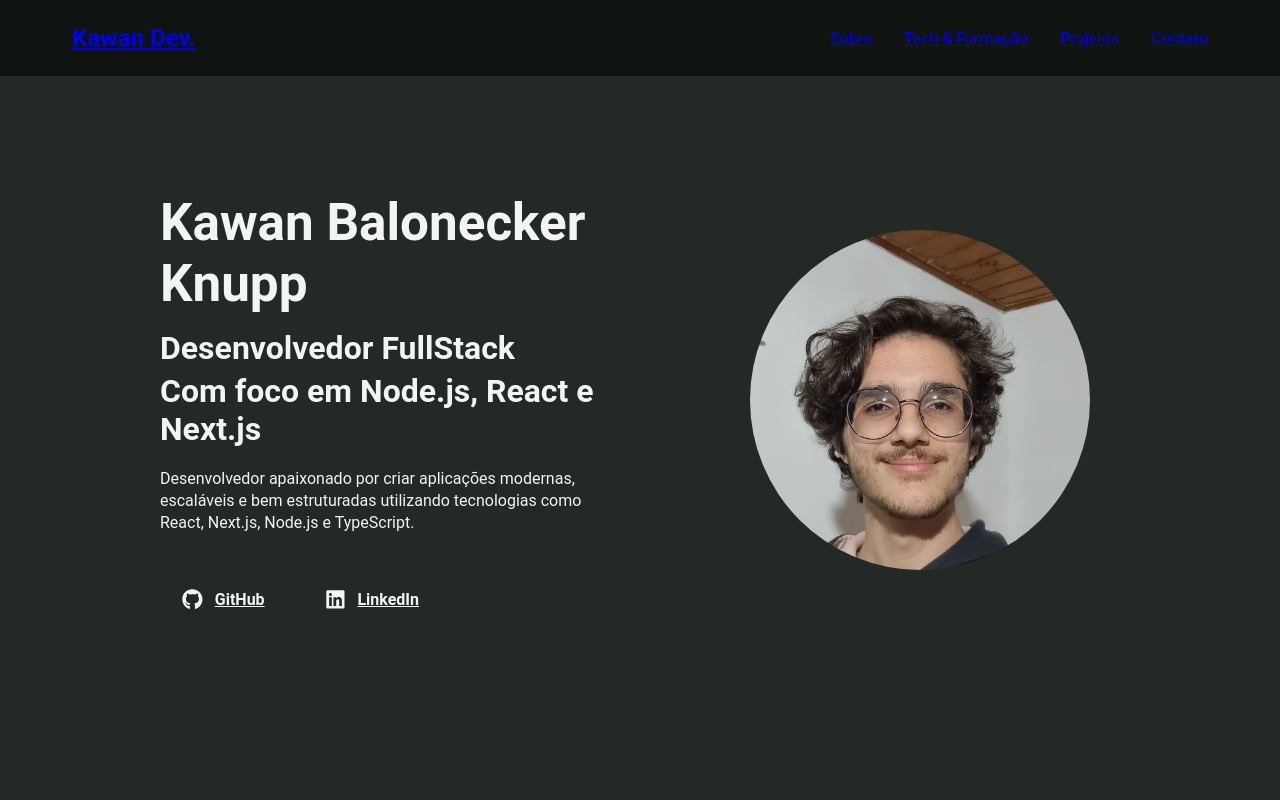
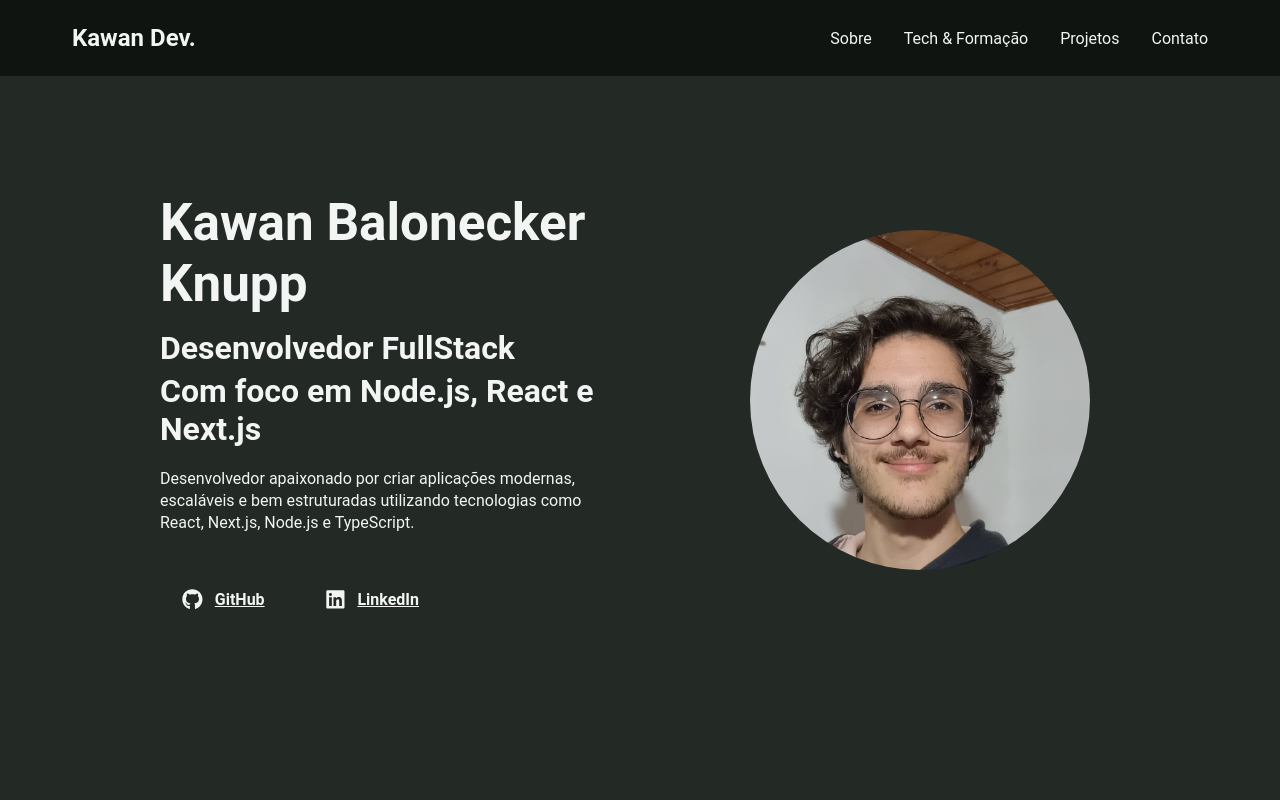
Before and after one commit to Balokbk/kawan-dev, a Next.js app: page / in a window 1280 px wide. Shown: the top 800 px of the page. Built offline with nearby package versions, Linux system fonts and the light colour scheme.

Commit message:
navbar color fixed

```diff
--- a/src/components/sections/Navbar/Navbar.styles.ts
+++ b/src/components/sections/Navbar/Navbar.styles.ts
@@ -25,8 +25,10 @@ export const Wrapper = styled.div`
 export const Logo = styled.a`
     font-size: 1.5rem;
     font-weight: bold;
+        color: ${({ theme }) => theme.colors.text};
+        text-decoration: none;
 
-    svg{
+    &:hover{
         color: ${({ theme }) => theme.colors.primary};
     }
 `;
@@ -38,7 +40,8 @@ export const Nav = styled.nav`
 
 export const NavLink = styled.a`
     position: relative;
-
+    color: ${({ theme }) => theme.colors.text};
+    text-decoration: none;
     transition: .25s;
 
     &:hover{
```
